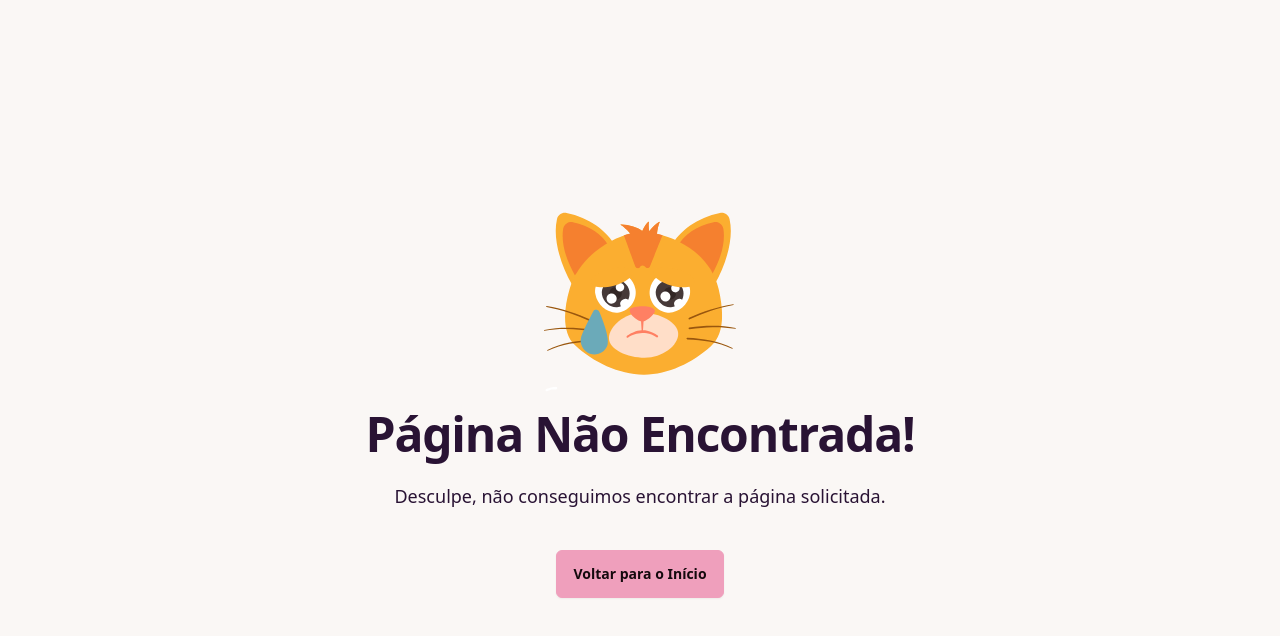
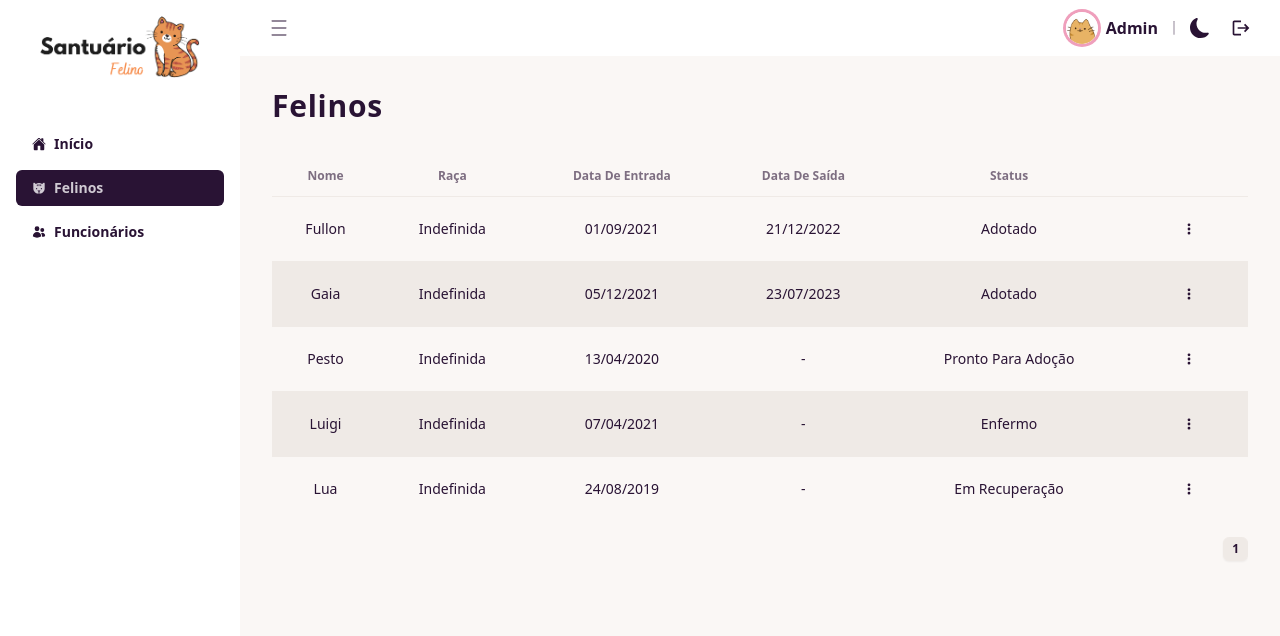
Before and after one commit to dnuneswebdev/santuario-felino, a React (Vite) app: page /cats in a window 1280 px wide. Shown: the top 636 px of the page. Built offline with nearby package versions, Linux system fonts and the light colour scheme.

Commit message:
Cria página de Felinos e componente Table
Cria tabela dinâmica

Cria componentes Dropdown e Pagination

```diff
--- a/src/App.jsx
+++ b/src/App.jsx
@@ -2,13 +2,14 @@ import {createBrowserRouter, RouterProvider} from "react-router-dom";
 import Login from "./pages/Login";
 import AppLayout from "./components/AppLayout";
 import Error from "./pages/Error";
+import Cats from "./pages/Cats";
 
 const router = createBrowserRouter([
   {
     path: "/",
     element: <AppLayout />,
     errorElement: <Error />,
-    children: [],
+    children: [{path: "/cats", element: <Cats />}],
   },
   {path: "/login", element: <Login />},
 ]);
--- /dev/null
+++ b/src/components/Dropdown.jsx
@@ -0,0 +1,29 @@
+function Dropdown({icon}) {
+  return (
+    <div className="dropdown dropdown-end">
+      <div
+        tabIndex={0}
+        role="button"
+        className="btn m-1 btn-sm rounded-md btn-ghost"
+      >
+        {icon}
+      </div>
+      <ul
+        tabIndex={0}
+        className="dropdown-content menu bg-base-100 rounded-md z-[1] w-52 p-2 shadow"
+      >
+        <li>
+          <a>Visualizar</a>
+        </li>
+        <li>
+          <a>Editar</a>
+        </li>
+        <li>
+          <a>Deletar</a>
+        </li>
+      </ul>
+    </div>
+  );
+}
+
+export default Dropdown;
--- /dev/null
+++ b/src/components/Pagination.jsx
@@ -0,0 +1,9 @@
+function Pagination() {
+  return (
+    <div className="join rounded-md flex justify-end mt-4">
+      <button className="join-item btn btn-xs">1</button>
+    </div>
+  );
+}
+
+export default Pagination;
--- /dev/null
+++ b/src/components/SectionTitle.jsx
@@ -0,0 +1,5 @@
+function SectionTitle({title}) {
+  return <h1 className="font-bold text-3xl tracking-wide mb-8">{title}</h1>;
+}
+
+export default SectionTitle;
--- a/src/components/Sidebar.jsx
+++ b/src/components/Sidebar.jsx
@@ -23,7 +23,7 @@ function Sidebar() {
       {/* app content */}
       <div className="drawer-content">
         <Header handleSidebar={onToggleSidebar} />
-        <main className="py-16 px-8">
+        <main className="p-8">
           <Outlet />
         </main>
       </div>
--- /dev/null
+++ b/src/components/Table.jsx
@@ -0,0 +1,41 @@
+import {HiDotsVertical} from "react-icons/hi";
+import Dropdown from "./Dropdown";
+import Pagination from "./Pagination";
+
+function Table({columns, data, hasActions}) {
+  const columnKeys = Object.keys(columns);
+  const columnValues = Object.values(columns);
+
+  return (
+    <div className="overflow-x-auto h-full">
+      <table className="table table-zebra">
+        <thead className="text-center">
+          <tr>
+            {columnValues.map((column) => (
+              <td key={column}>{column}</td>
+            ))}
+          </tr>
+        </thead>
+        <tbody className="text-center">
+          {data.map((item) => {
+            return (
+              <tr key={item.id}>
+                {columnKeys.map((column) => {
+                  return <td key={column}>{item[column]}</td>;
+                })}
+                {hasActions && (
+                  <td>
+                    <Dropdown icon={<HiDotsVertical />} />
+                  </td>
+                )}
+              </tr>
+            );
+          })}
+        </tbody>
+      </table>
+      <Pagination />
+    </div>
+  );
+}
+
+export default Table;
--- /dev/null
+++ b/src/data/cats.js
@@ -0,0 +1,42 @@
+export const cats = [
+  {
+    id: 1,
+    name: "Fullon",
+    breed: "Indefinida",
+    entryDate: "01/09/2021",
+    departureDate: "21/12/2022",
+    status: "Adotado",
+  },
+  {
+    id: 2,
+    name: "Gaia",
+    breed: "Indefinida",
+    entryDate: "05/12/2021",
+    departureDate: "23/07/2023",
+    status: "Adotado",
+  },
+  {
+    id: 3,
+    name: "Pesto",
+    breed: "Indefinida",
+    entryDate: "13/04/2020",
+    departureDate: null,
+    status: "Pronto Para Adoção",
+  },
+  {
+    id: 4,
+    name: "Luigi",
+    breed: "Indefinida",
+    entryDate: "07/04/2021",
+    departureDate: null,
+    status: "Enfermo",
+  },
+  {
+    id: 5,
+    name: "Lua",
+    breed: "Indefinida",
+    entryDate: "24/08/2019",
+    departureDate: null,
+    status: "Em Recuperação",
+  },
+];
--- a/src/index.css
+++ b/src/index.css
@@ -1,6 +1,10 @@
 @tailwind base;
 @tailwind components;
 @tailwind utilities;
+
+main {
+  height: 94vh;
+}
 
 .login {
   background: url("../src/assets/paw-bg.png");
--- a/src/main.jsx
+++ b/src/main.jsx
@@ -1,4 +1,3 @@
-import React from "react";
 import ReactDOM from "react-dom/client";
 import App from "./App.jsx";
 import "./index.css";
--- /dev/null
+++ b/src/pages/Cats.jsx
@@ -0,0 +1,37 @@
+import {useEffect, useState} from "react";
+import SectionTitle from "../components/SectionTitle";
+import Table from "../components/Table";
+import {cats} from "../data/cats";
+
+const columns = {
+  name: "Nome",
+  breed: "Raça",
+  entryDate: "Data De Entrada",
+  departureDate: "Data De Saída",
+  status: "Status",
+};
+
+function Cats() {
+  const [formatedData, setFormatedData] = useState([]);
+
+  useEffect(function () {
+    const newData = cats.map((item) => {
+      item.departureDate === null
+        ? (item.departureDate = "-")
+        : item.departureDate;
+
+      return item;
+    });
+
+    setFormatedData(newData);
+  }, []);
+
+  return (
+    <>
+      <SectionTitle title="Felinos" />
+      <Table columns={columns} data={formatedData} hasActions={true} />
+    </>
+  );
+}
+
+export default Cats;
```
